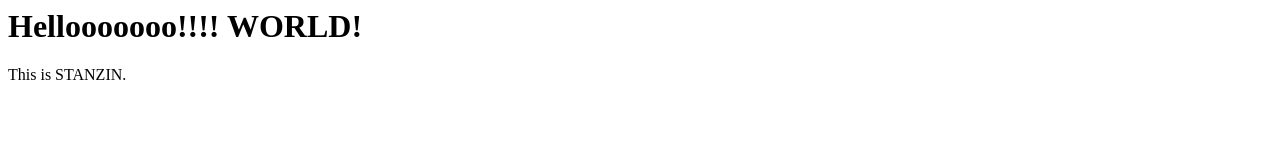
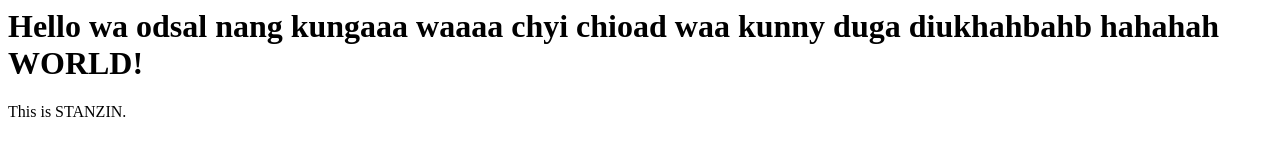
Before and after one commit to Stanzin15/stanzin.github.io, a plain HTML site: page index.html in a window 1280 px wide. Drawn offline with Linux system fonts and the light colour scheme.

Commit message:
template

```diff
--- a/index.html
+++ b/index.html
@@ -4,7 +4,8 @@
     </head>
 
     <body>
-        <h1>Hellooooooo!!!! WORLD!</h1>
+        <h1>Hello  wa odsal nang kungaaa waaaa chyi chioad waa kunny duga diukhahbahb  hahahah
+            WORLD!</h1>
         <P>This is STANZIN.</P>
     </body>
 </html>
```
